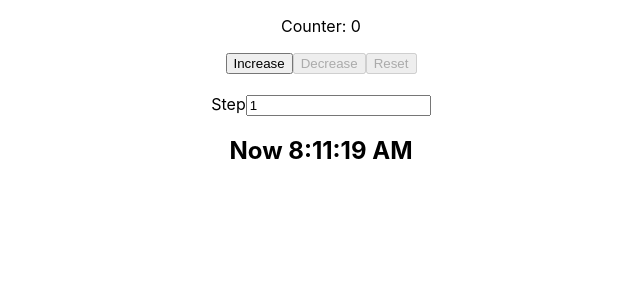
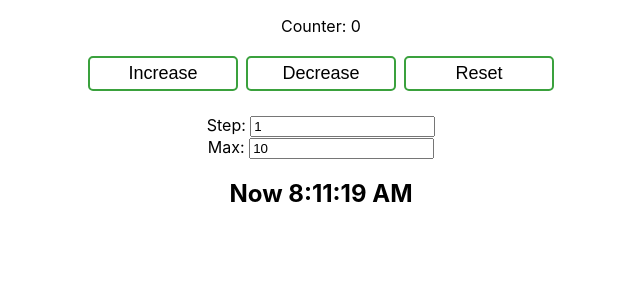
Before and after one commit to haykbazoyan/Counter_App_React_Task, a React (Create React App) app: page / in a window 1280 px wide. Shown: the top 300 px of the page, without its empty margins (319-959 px from the left). Built offline with nearby package versions, Linux system fonts and the light colour scheme.

Commit message:
feat: change button.css file into Button.module.css

```diff
--- a/src/App.jsx
+++ b/src/App.jsx
@@ -1,6 +1,5 @@
 import React from 'react';
 import './App.css';
-import './components/Button/button.css';
 import Button from './components/Button/Button';
 import Input from './components/Inputs/Input';
 
@@ -48,6 +47,12 @@ class Counter extends React.Component {
     });
   }
 
+  changeMaxNum = ({ target: { value } }) => {
+    this.setState({
+      maximum: Number(value),
+    });
+  }
+
   tick() {
     this.setState({ date: new Date() });
   }
@@ -66,6 +71,8 @@ class Counter extends React.Component {
         <br />
         <br />
         <Input type="number" inputName="Step" defaultValue={this.state.step} onChange={this.changeStep} />
+        <br />
+        <Input type="number" inputName="Max" defaultValue={this.state.maximum} onChange={this.changeMaxNum} />
         <h2>Now { this.state.date.toLocaleTimeString() }</h2>
       </div>
     );
--- a/src/components/Button/Button.jsx
+++ b/src/components/Button/Button.jsx
@@ -1,4 +1,4 @@
-import styles from './button.css';
+import styles from './Button.module.css';
 
 export default function Button({ onClickFn, isDisable, btnName }) {
   return (
--- a/src/components/Inputs/Input.jsx
+++ b/src/components/Inputs/Input.jsx
@@ -3,7 +3,7 @@ import React from 'react'
 export default function Input({ type, inputName, defaultValue, onChange }) {
   return (
       <label>
-        { inputName }
+        { `${inputName}: ` }
         <input type={type} defaultValue={defaultValue} onChange={onChange} />
       </label>
   );
```
Also changed, not shown: src/components/Button/Button.module.css (renamed from src/components/Button/button.css).
